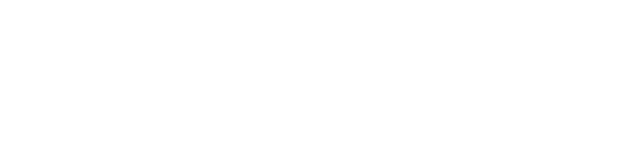
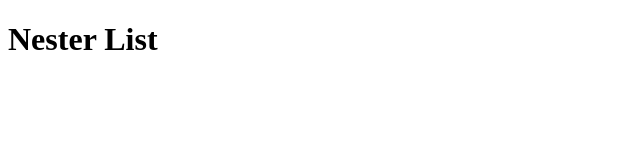
Before and after one commit to Katie159184/warmup-6, a plain HTML site: page index.html in a window 1280 px wide. Shown: the whole page, without its empty margins (0-640 px from the left). Drawn offline with Linux system fonts and the light colour scheme.

```diff
--- a/index.html
+++ b/index.html
@@ -6,5 +6,6 @@
     <title>Warmup 6</title>
 </head>
 <body>
+    <h1>Nester List</h1>
 
 </body>
```
